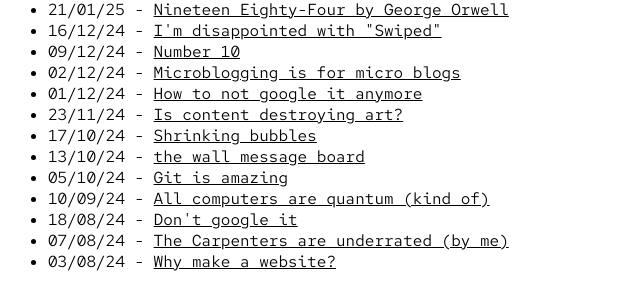
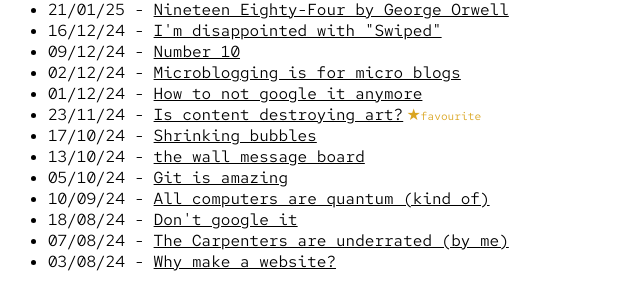
Before and after one commit to TomJB1/my-website-jekyll, a Jekyll site: the page built from posts/index.html, in a window 1280 px wide. Shown: the part 242-540 px from the top of the page, without its empty margins (0-640 px from the left). Built offline with Jekyll 4.4.1, drawn with Linux system fonts in a browser that asks for light colours.

Commit message:
add favorited posts

```diff
--- a/_layouts/default.html
+++ b/_layouts/default.html
@@ -51,7 +51,7 @@
     {% for post in site.posts %}
       {% if post.previous_in_series == page.title %}
         <h2>next post in series</h2>
-        <a href="{{post.url}}">{{post.title}}</a>
+        <p><a href="{{post.url}}">{{post.title}}</a>{% if  post.favourite %}<span class="star">★<span class="small">favourite</span></span>{%endif%}</p>
       {% endif %}
     {%endfor%}
 
@@ -59,7 +59,7 @@
       {% for post in site.posts %}
         {% if page.previous_in_series == post.title %}
           <h2>previous post in series</h2>
-          <a href="{{post.url}}">{{post.title}}</a>
+          <p><a href="{{post.url}}">{{post.title}}</a>{% if  post.favourite %}<span class="star">★<span class="small">favourite</span></span>{%endif%}</p>
         {% endif %}
       {%endfor%}
     {%endif%}
@@ -73,7 +73,7 @@
             <h2>related posts</h2><ul>
             {% assign has_heading = true %}
           {%endif%}
-          <li><a href="{{post.url}}">{{post.title}}</a></li>
+          <li><a href="{{post.url}}">{{post.title}}</a>{% if  post.favourite %}<span class="star">★<span class="small">favourite</span></span>{%endif%}</li>
           {%break%}
         {%endif%}
 
--- a/assets/css/reset.css
+++ b/assets/css/reset.css
@@ -89,3 +89,14 @@
         font-weight: bold;
     }
 }
+
+.star
+{
+    color: goldenrod;
+    margin-left: 0.2em;
+}
+
+.small
+{
+    font-size: 0.7em;
+}
--- a/posts/index.html
+++ b/posts/index.html
@@ -7,6 +7,6 @@
 ---
 {% for post in site.posts %}
   <li>
-    {{post.date | date: "%d/%m/%y" }} - <a href="{{ post.url }}">{{ post.title }}</a>
+    {{post.date | date: "%d/%m/%y" }} - <a href="{{ post.url }}">{{ post.title }}</a>{% if  post.favourite %}<span class="star">★<span class="small">favourite</span></span>{%endif%}
   </li>
 {% endfor %}
```
Also changed, not shown: _posts/published/2024-11-23-Is content destroying art.md (+1 -0 lines).
